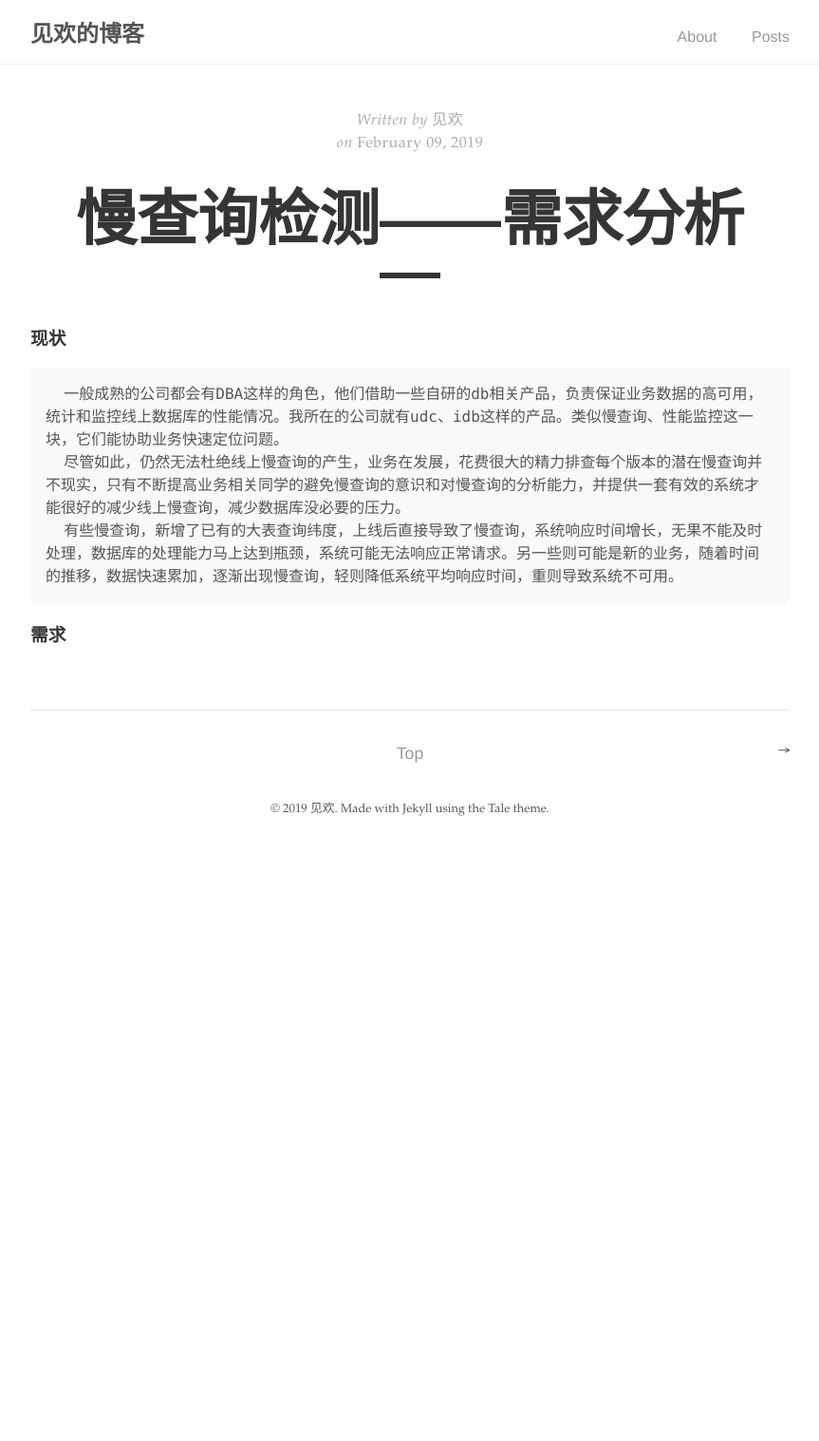
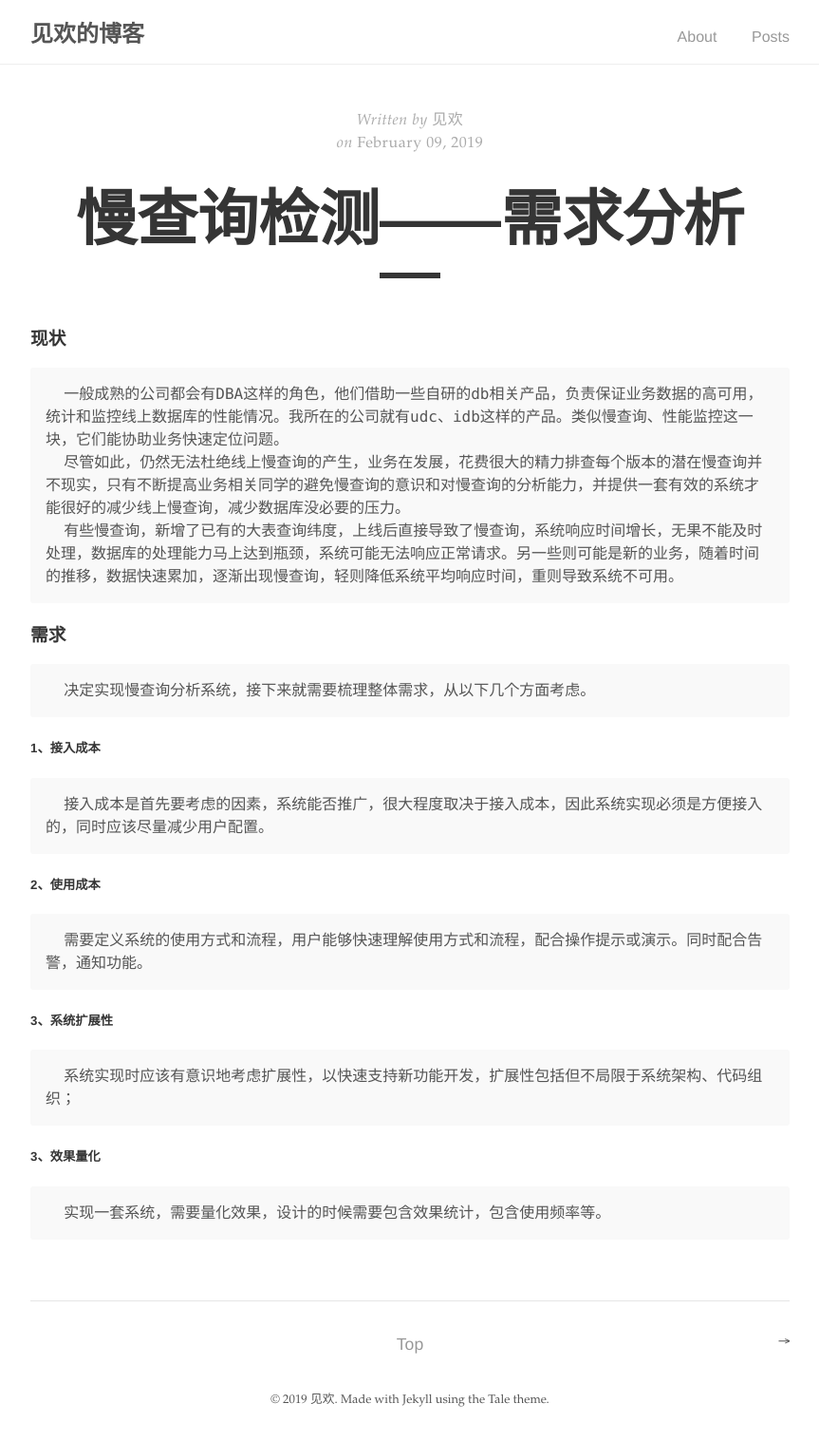
Before and after one commit to bugVanisher/bugVanisher.github.io, a Jekyll site: the page built from _posts/newsql/2019-02-09-why-we-need-sql-analyse.md, in a window 1280 px wide. Shown: the whole page at 95% size, without its empty margins (208-1071 px from the left). Built offline with Jekyll 4.4.1, drawn with Linux system fonts in a browser that asks for light colours; before the commit the page ends 900 px from its top, so only the background shows below that.

Commit message:
update at 02.11

```diff
--- a/_posts/newsql/2019-02-09-why-we-need-sql-analyse.md
+++ b/_posts/newsql/2019-02-09-why-we-need-sql-analyse.md
@@ -17,3 +17,25 @@ author: "见欢"
 {% endhighlight %}
 
 ### 需求
+{% highlight markdown %}
+  决定实现慢查询分析系统，接下来就需要梳理整体需求，从以下几个方面考虑。
+{% endhighlight %}
+##### 1、接入成本
+{% highlight markdown %}
+  接入成本是首先要考虑的因素，系统能否推广，很大程度取决于接入成本，因此系统实现必须是方便接入
+的，同时应该尽量减少用户配置。
+{% endhighlight %}
+##### 2、使用成本
+{% highlight markdown %}
+  需要定义系统的使用方式和流程，用户能够快速理解使用方式和流程，配合操作提示或演示。同时配合告
+警，通知功能。
+{% endhighlight %}
+##### 3、系统扩展性
+{% highlight markdown %}
+  系统实现时应该有意识地考虑扩展性，以快速支持新功能开发，扩展性包括但不局限于系统架构、代码组
+织；
+{% endhighlight %}
+##### 3、效果量化
+{% highlight markdown %}
+  实现一套系统，需要量化效果，设计的时候需要包含效果统计，包含使用频率等。
+{% endhighlight %}
```
